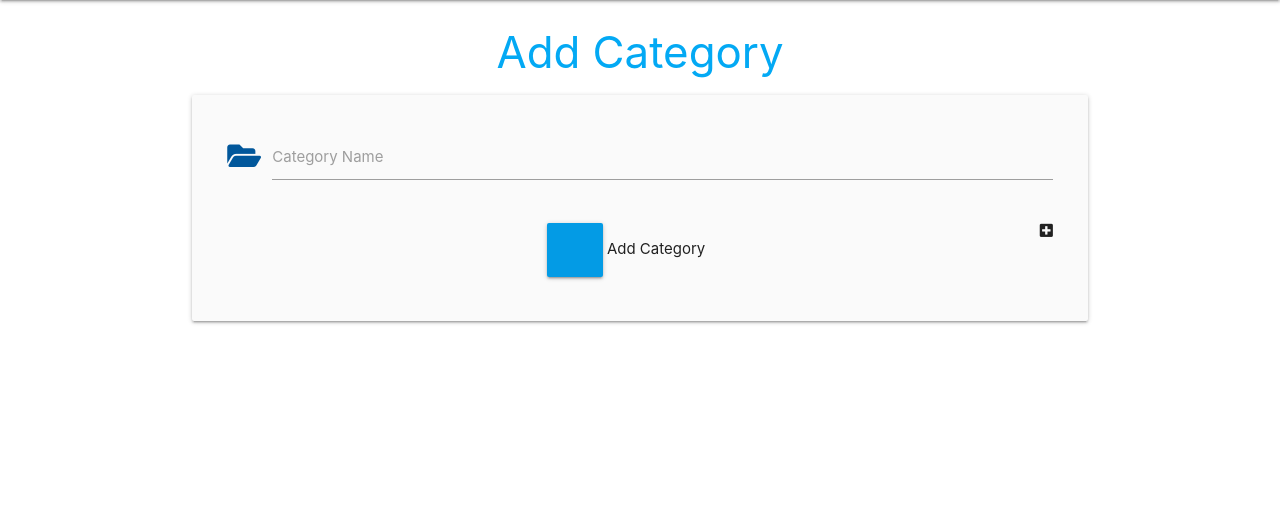
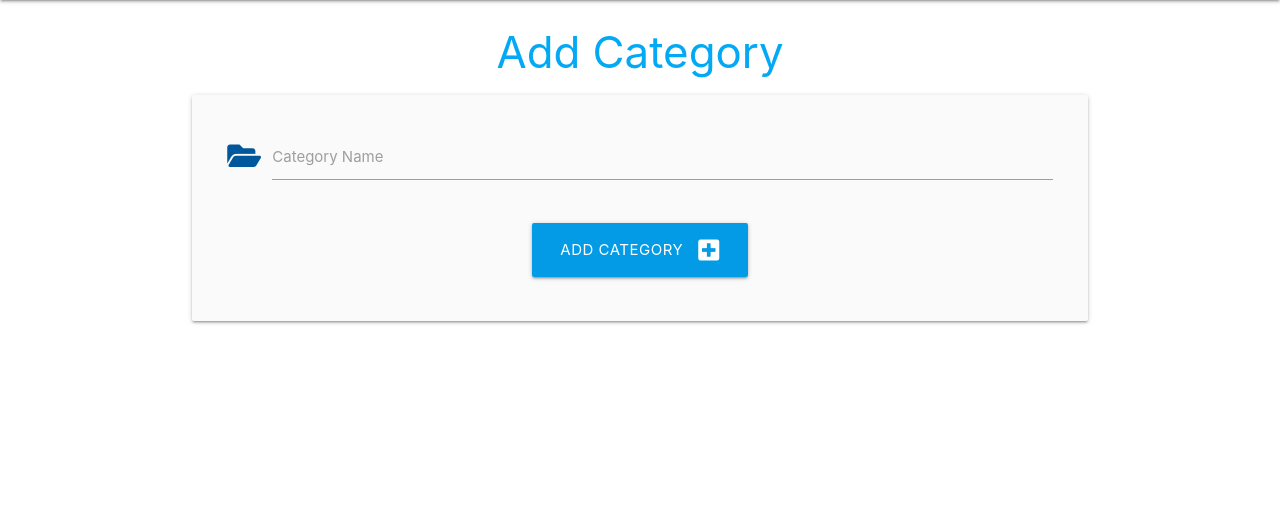
Before and after one commit to totalnoMartina/flask-sqlalchemy-task-manager, a Flask app: page /add_category in a window 1280 px wide. Shown: the part 64-581 px from the top of the page. Run offline with Flask 2, Linux system fonts and the light colour scheme.

Commit message:
Fix add category

```diff
--- a/taskmanager/templates/add_category.html
+++ b/taskmanager/templates/add_category.html
@@ -17,8 +17,8 @@
         <!-- submit button -->
         <div class="row">
             <div class="col s12 center-align">
-                <a href="{{ url_for('add_task') }}" class="btn-large light-blue darken-1"></a>
-                Add Category <i class="fas fa-plus-square right"></i>
+                <button type="submit" class="btn-large light-blue darken-1">
+                    Add Category <i class="fas fa-plus-square right"></i>
                 </button>
             </div>
         </div>
```
